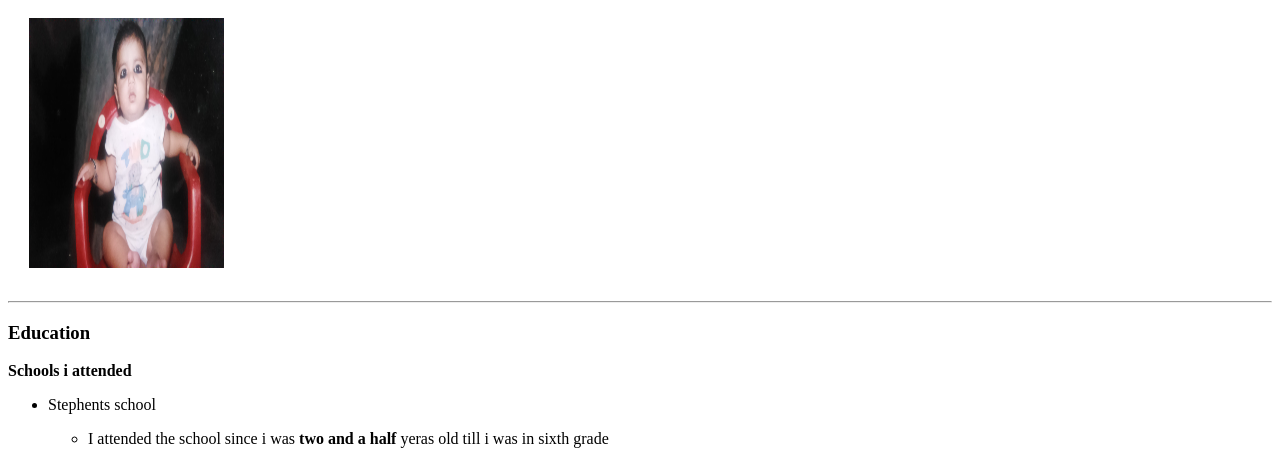
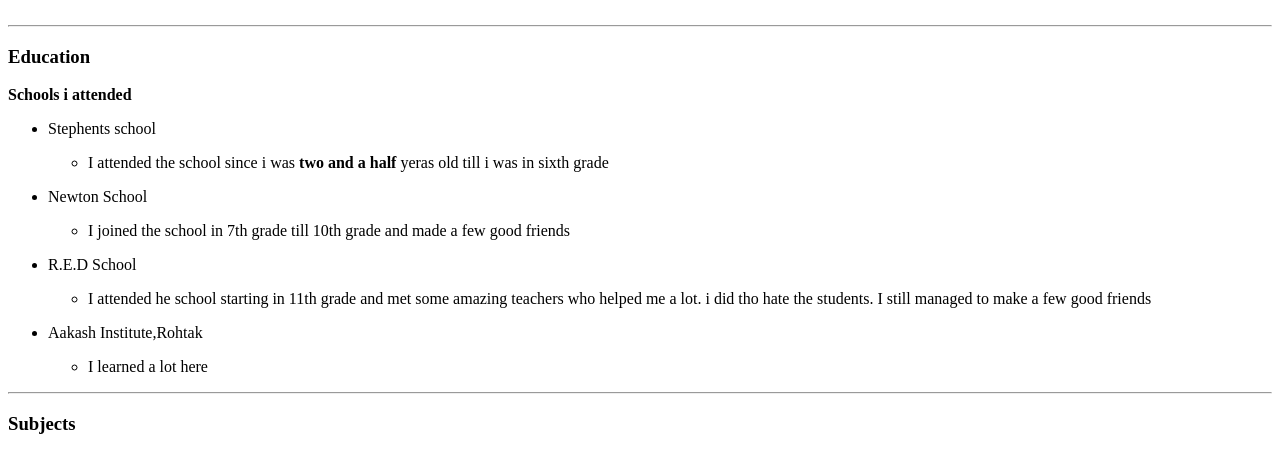
Before and after one commit to DevYadavHBH/My-Web, a plain HTML site: page index.html in a window 1280 px wide. Shown: the part 337-788 px from the top of the page. Drawn offline with Linux system fonts and the light colour scheme.

Commit message:
removal of picture

```diff
--- a/index.html
+++ b/index.html
@@ -16,11 +16,6 @@
         <h1>DevYadavHDH</h1>
         <p><em>Newcomer to <strong>coding</strong></em></p>
         <p>I am learning how to code trying my best as always to understand how things work</p>
-      </td>
-    </tr>
-    <tr>
-      <td>
-        <img src="dev.JPG" alt="Childhood picture of DevYadavHDH" height="250" width="195">
       </td>
     </tr>
   </table>
```
